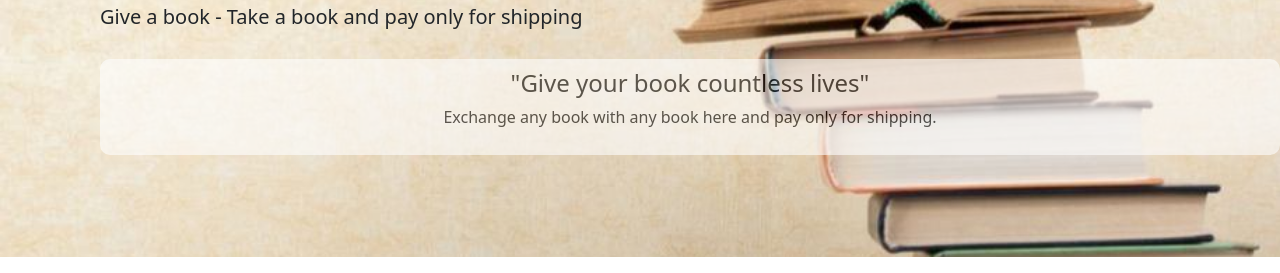
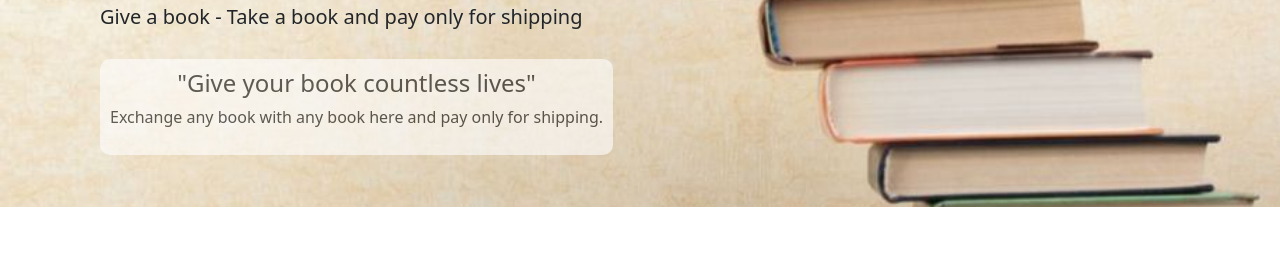
Before and after one commit to iamAditya-07/ProjectWebsite, a plain HTML site: page index.html in a window 1280 px wide. Shown: the part 199-472 px from the top of the page. Drawn offline with nearby package versions, Linux system fonts and the light colour scheme; a script that the page names is missing.

Commit message:
style.css

```diff
--- a/style.css
+++ b/style.css
@@ -12,7 +12,7 @@
 .head{
     margin-left: 100px;
     margin-top: 50px;
-    position: left;
+    position: absolute;
 
 }
 .comment{
```
